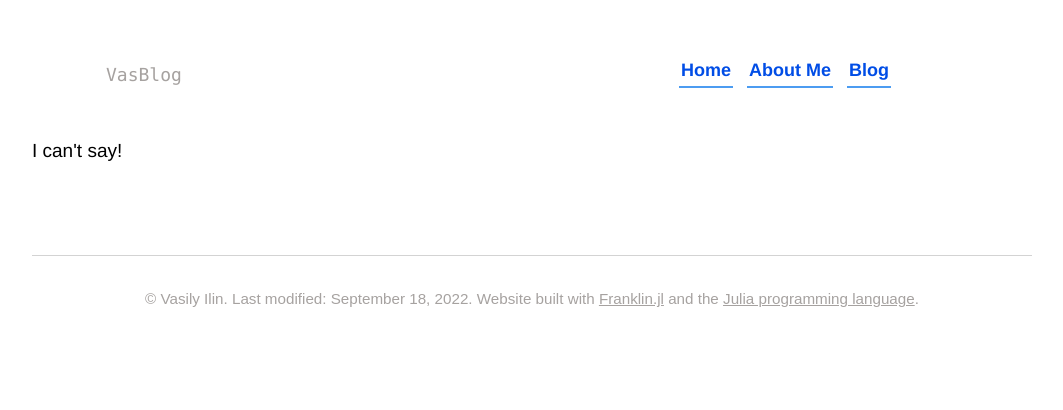
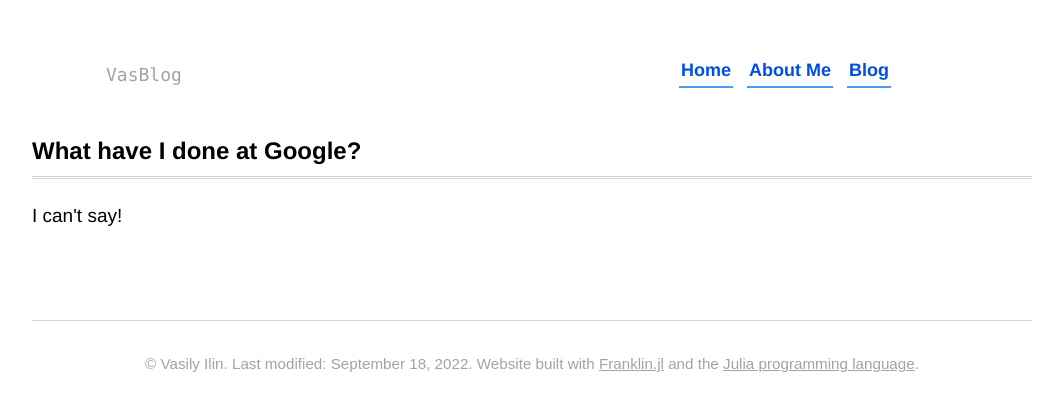
Before and after one commit to Vilin97/VasBlog, a plain HTML site: page posts/post8/index.html in a window 1280 px wide. Shown: the top 410 px of the page, without its empty margins (134-1197 px from the left). Drawn offline with Linux system fonts and the light colour scheme.

Commit message:
Deploying to gh-pages from  @ cee00c7227548562d27e1aa183aee17c76f69411 🚀

```diff
--- a/posts/post8/index.html
+++ b/posts/post8/index.html
@@ -1 +1 @@
-<!doctype html> <html lang=en > <meta charset=UTF-8 > <meta name=viewport  content="width=device-width, initial-scale=1"> <link rel=stylesheet  href="/css/franklin.css"> <link rel=stylesheet  href="/css/basic.css"> <link rel=icon  href="/assets/favicon.png"> <title>What have I done at Google?</title> <header> <div class=blog-name ><a href="">VasBlog</a></div> <nav> <ul> <li><a href="/">Home</a> <li><a href="/about/">About Me</a> <li><a href="/posts/">Blog</a> </ul> <img src="/assets/hamburger.svg" id=menu-icon > </nav> </header> <div class=franklin-content > <p>I can&#39;t say&#33;</p> <div class=page-foot > <div class=copyright > &copy; Vasily Ilin. Last modified: September 18, 2022. Website built with <a href="https://github.com/tlienart/Franklin.jl">Franklin.jl</a> and the <a href="https://julialang.org">Julia programming language</a>. </div> </div> </div>
+<!doctype html> <html lang=en > <meta charset=UTF-8 > <meta name=viewport  content="width=device-width, initial-scale=1"> <link rel=stylesheet  href="/css/franklin.css"> <link rel=stylesheet  href="/css/basic.css"> <link rel=icon  href="/assets/favicon.png"> <title>What have I done at Google?</title> <header> <div class=blog-name ><a href="">VasBlog</a></div> <nav> <ul> <li><a href="/">Home</a> <li><a href="/about/">About Me</a> <li><a href="/posts/">Blog</a> </ul> <img src="/assets/hamburger.svg" id=menu-icon > </nav> </header> <div class=franklin-content > <h1 id=what_have_i_done_at_google ><a href="#what_have_i_done_at_google" class=header-anchor >What have I done at Google?</a></h1> <p>I can&#39;t say&#33;</p> <div class=page-foot > <div class=copyright > &copy; Vasily Ilin. Last modified: September 18, 2022. Website built with <a href="https://github.com/tlienart/Franklin.jl">Franklin.jl</a> and the <a href="https://julialang.org">Julia programming language</a>. </div> </div> </div>
```
